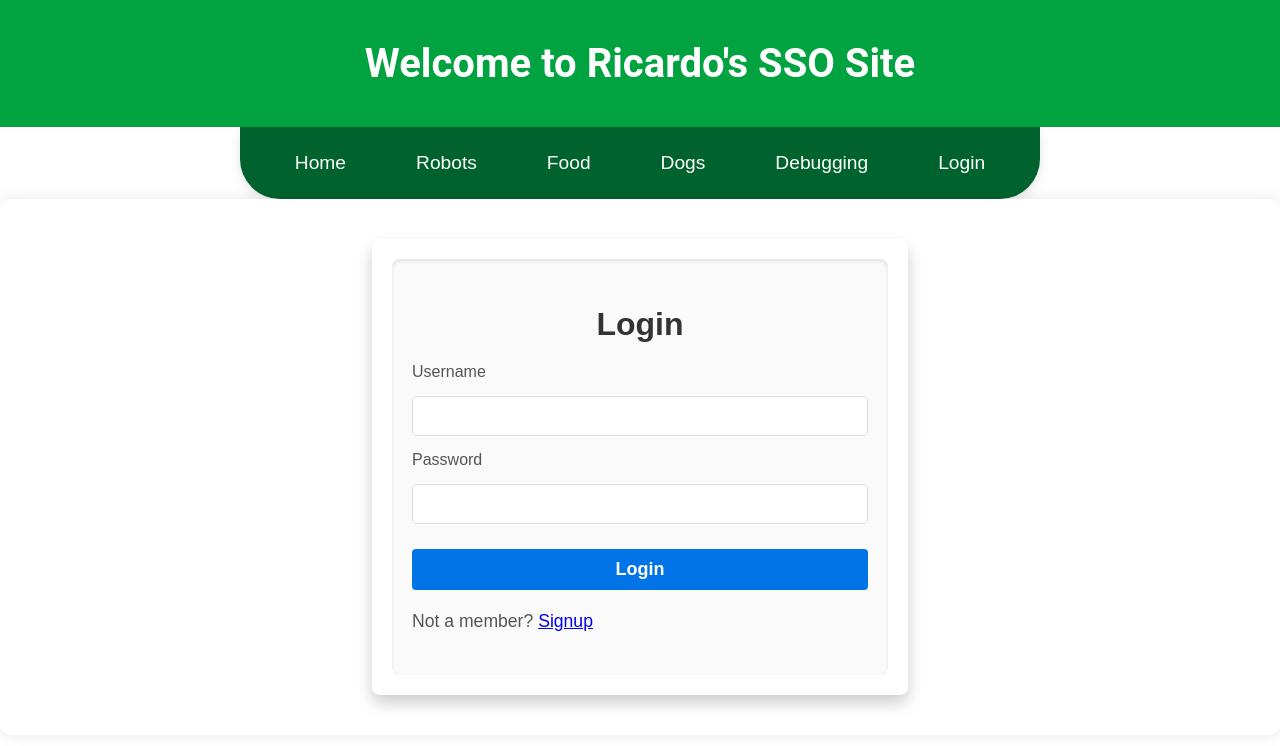
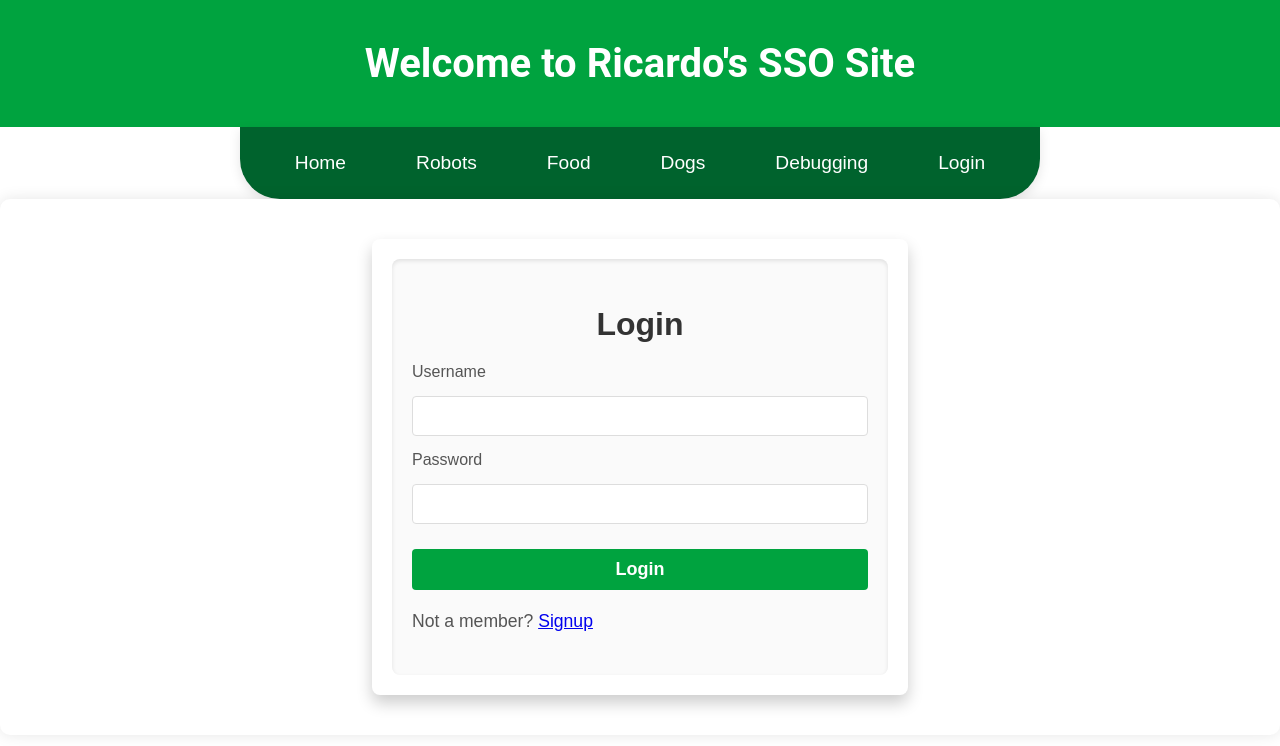
Before and after one commit to ricardomerlin/ricardo-sso, a React (Create React App) app in the folder ricardo_site/: page /login in a window 1280 px wide. Shown: the top 746 px of the page. Built offline with nearby package versions, Linux system fonts and the light colour scheme.

Commit message:
updating login button color

```diff
--- a/ricardo_site/src/styling/Login.css
+++ b/ricardo_site/src/styling/Login.css
@@ -49,7 +49,7 @@
 .login-button {
     width: 100%;
     padding: 10px;
-    background-color: #0073e6;
+    background-color: #00a33f;
     color: white;
     border: none;
     border-radius: 4px;
@@ -60,7 +60,7 @@
 }
 
 .login-button:hover {
-    background-color: #005bb5;
+    background-color: #007d30;
 }
 
 .login-footer {
```
